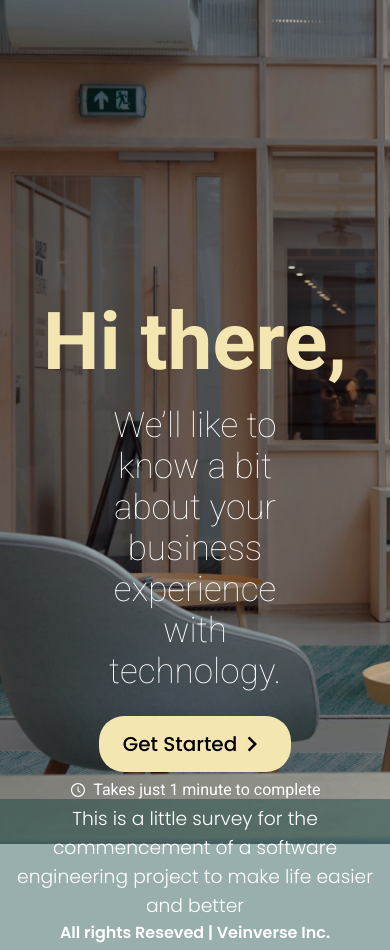
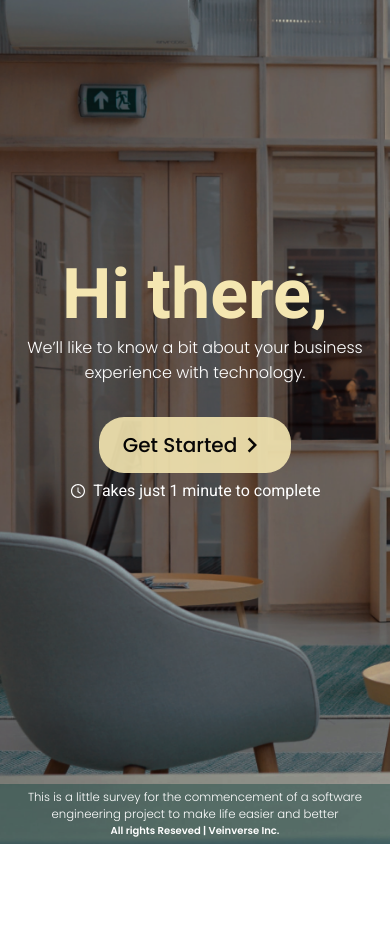
Before and after one commit to veinverse/VeinForm, a React (Create React App) app: page / in a window 390 px wide. After the commit the page ends 844 px from the top, so only its background shows below. Built offline with nearby package versions, Linux system fonts and the light colour scheme.

Commit message:
Update home.css

```diff
--- a/src/pages/Home/home.css
+++ b/src/pages/Home/home.css
@@ -27,21 +27,19 @@
 }
 
 .main__text > h2 {
-  font-weight: 250;
-  font-size: 35px;
+  font-family: "Poppins";
+  font-weight: 200;
+  font-size: 25px;
   color: var(--color-white);
   text-align: center;
-  width: 60%;
-  margin-top: 1rem;
 }
 
 .main__text > button {
   width: 12rem;
   height: 3.5rem;
-  background: none;
-
   border-radius: 25px;
   background: var(--color-primary);
+  opacity: 90%;
   display: flex;
   align-items: center;
   justify-content: center;
@@ -61,6 +59,7 @@
 
 .main__text > button:hover {
   box-shadow: 0px 5px 4px rgba(0, 0, 0, 0.25);
+  opacity: 80%;
 }
 
 .main__text > button:active {
@@ -93,3 +92,23 @@
 .main__text-sub > h3 {
   font-weight: 350;
 }
+
+@media screen and (max-width: 830px) {
+  .main__text {
+    margin-top: 30vh;
+  }
+
+  .main__text > h1 {
+    font-size: 70px;
+  }
+  .main__text > h2 {
+    font-size: 16px;
+  }
+  .main__text > button {
+    margin-top: 2rem;
+  }
+
+  .main__text-sub {
+    font-size: 10px;
+  }
+}
```
